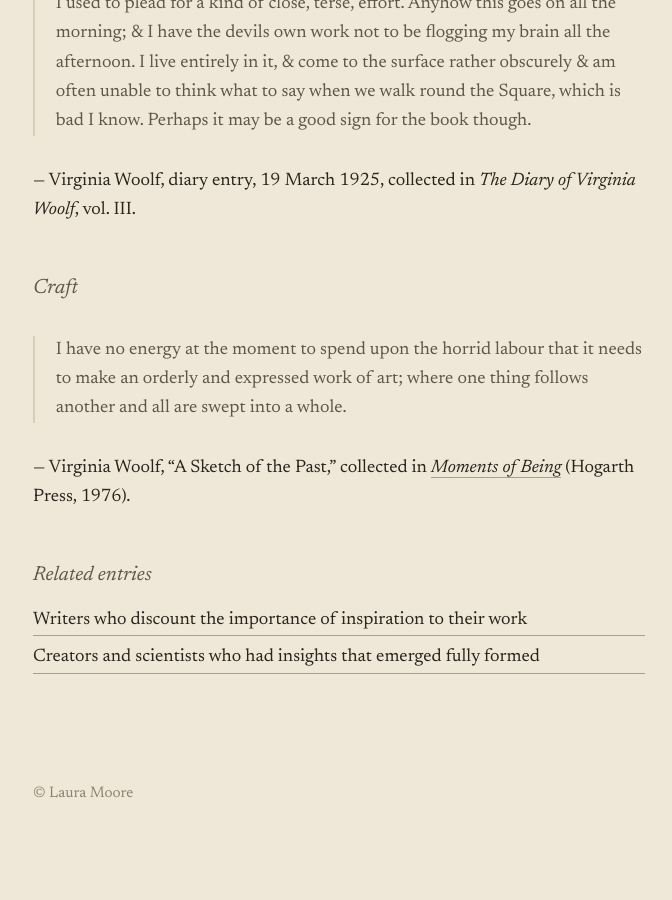
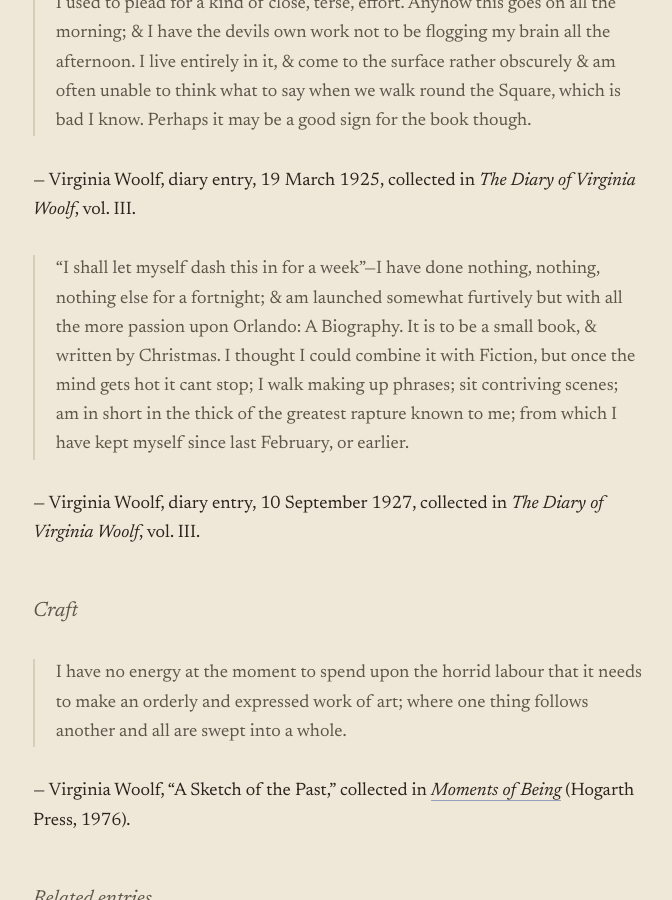
Before and after one commit to lauramoorewrites-del/treasury, a Jekyll site: the page built from _pages/my-theory-of-art-and-craft.md, in a window 1280 px wide and 900 px high, scrolled down 1693 px. Shown: the whole window, without its empty margins (301-973 px from the left). Built offline with Jekyll 4.4.1, drawn with Linux system fonts in a browser that asks for light colours; before the commit the page ends 2556 px from its top, so only the background shows below that.

Commit message:
Add Woolf Orlando diary passage ('rapture') to art-and-craft entry
Co-Authored-By: Claude Opus 4.6 (1M context) <noreply@anthropic.com>

```diff
--- a/_pages/my-theory-of-art-and-craft.md
+++ b/_pages/my-theory-of-art-and-craft.md
@@ -4,6 +4,7 @@ id: 77
 title: "My theory of art and craft"
 created: "17 September 2026"
 updated: "3 October 2026"
+
 topics: [creativity]
 related:
   - title: "Writers who discount the importance of inspiration to their work"
@@ -32,6 +33,10 @@ The presence of writer's block signals that the art mode is unreachable:
 
 — Virginia Woolf, diary entry, 19 March 1925, collected in *The Diary of Virginia Woolf*, vol. III.
 
+> "I shall let myself dash this in for a week"—I have done nothing, nothing, nothing else for a fortnight; & am launched somewhat furtively but with all the more passion upon Orlando: A Biography. It is to be a small book, & written by Christmas. I thought I could combine it with Fiction, but once the mind gets hot it cant stop; I walk making up phrases; sit contriving scenes; am in short in the thick of the greatest rapture known to me; from which I have kept myself since last February, or earlier.
+
+— Virginia Woolf, diary entry, 10 September 1927, collected in *The Diary of Virginia Woolf*, vol. III.
+
 ## Craft
 
 > I have no energy at the moment to spend upon the horrid labour that it needs to make an orderly and expressed work of art; where one thing follows another and all are swept into a whole.
```
